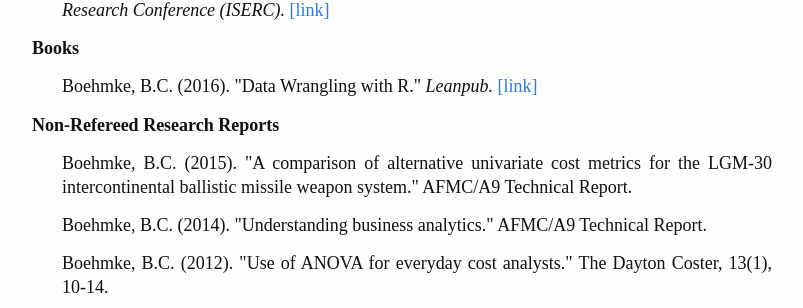
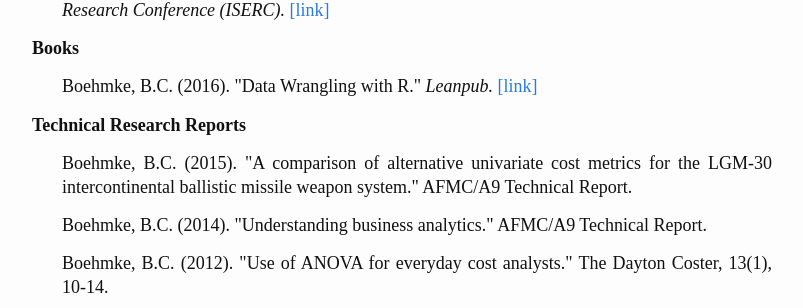
Before and after one commit to bradleyboehmke/bradleyboehmke, a Jekyll site: the page built from cv.md, in a window 1280 px wide and 900 px high, scrolled down 4035 px. Shown: the part 145-453 px from the top of the window, without its empty margins (238-1041 px from the left). Built offline with Jekyll 4.4.1, drawn with Linux system fonts in a browser that asks for light colours.

Commit message:
Update cv.md

```diff
--- a/cv.md
+++ b/cv.md
@@ -176,7 +176,7 @@ Boehmke, B.C. (2016). "Data Wrangling with R." <em>Leanpub.</em> <a href="https:
 </ul>
 
 
-<strong>Non-Refereed Research Reports</strong>
+<strong>Technical Research Reports</strong>
 <ul>
 <p>
 Boehmke, B.C. (2015). "A comparison of alternative univariate cost metrics for the LGM-30 intercontinental ballistic missile weapon system." AFMC/A9 Technical Report.
```
